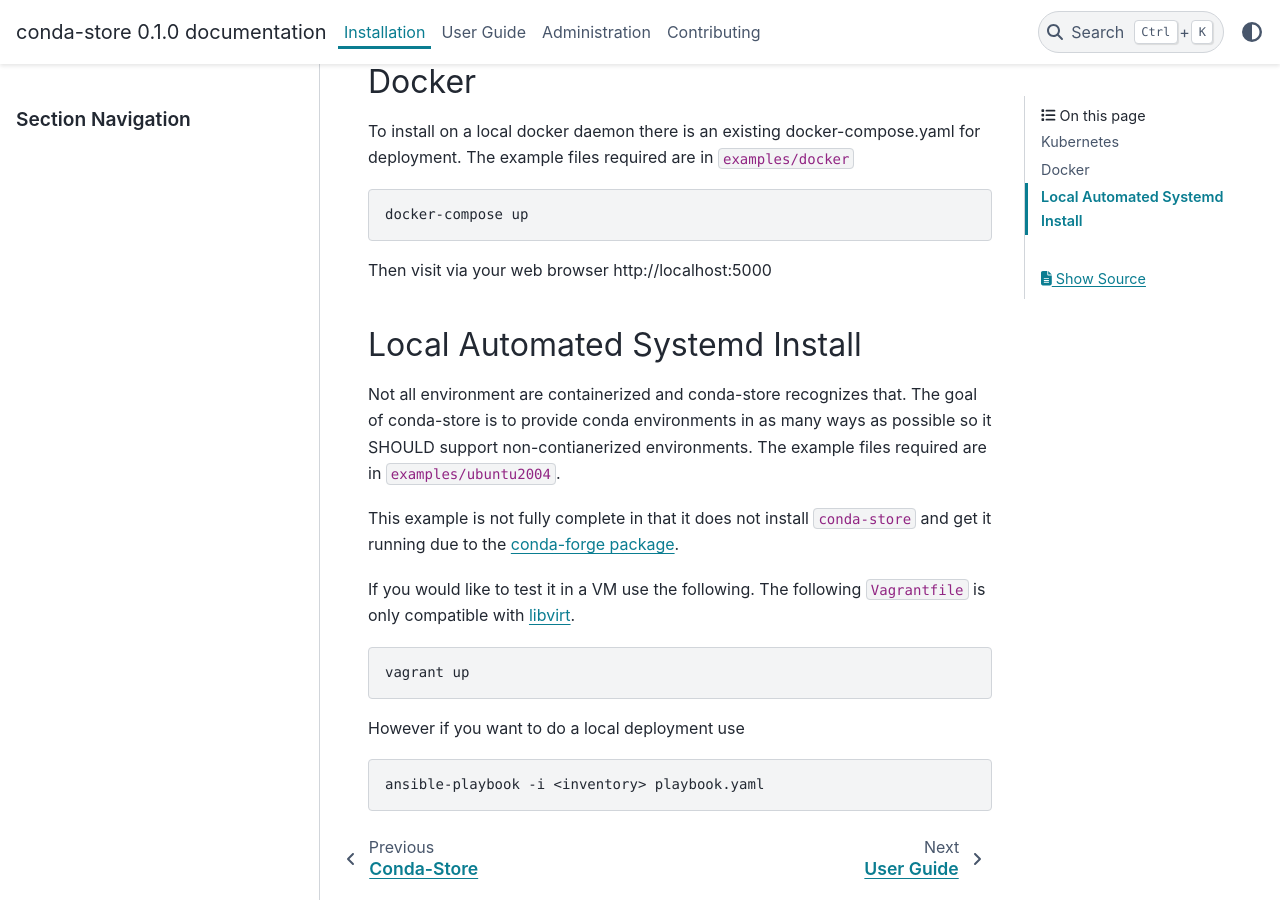
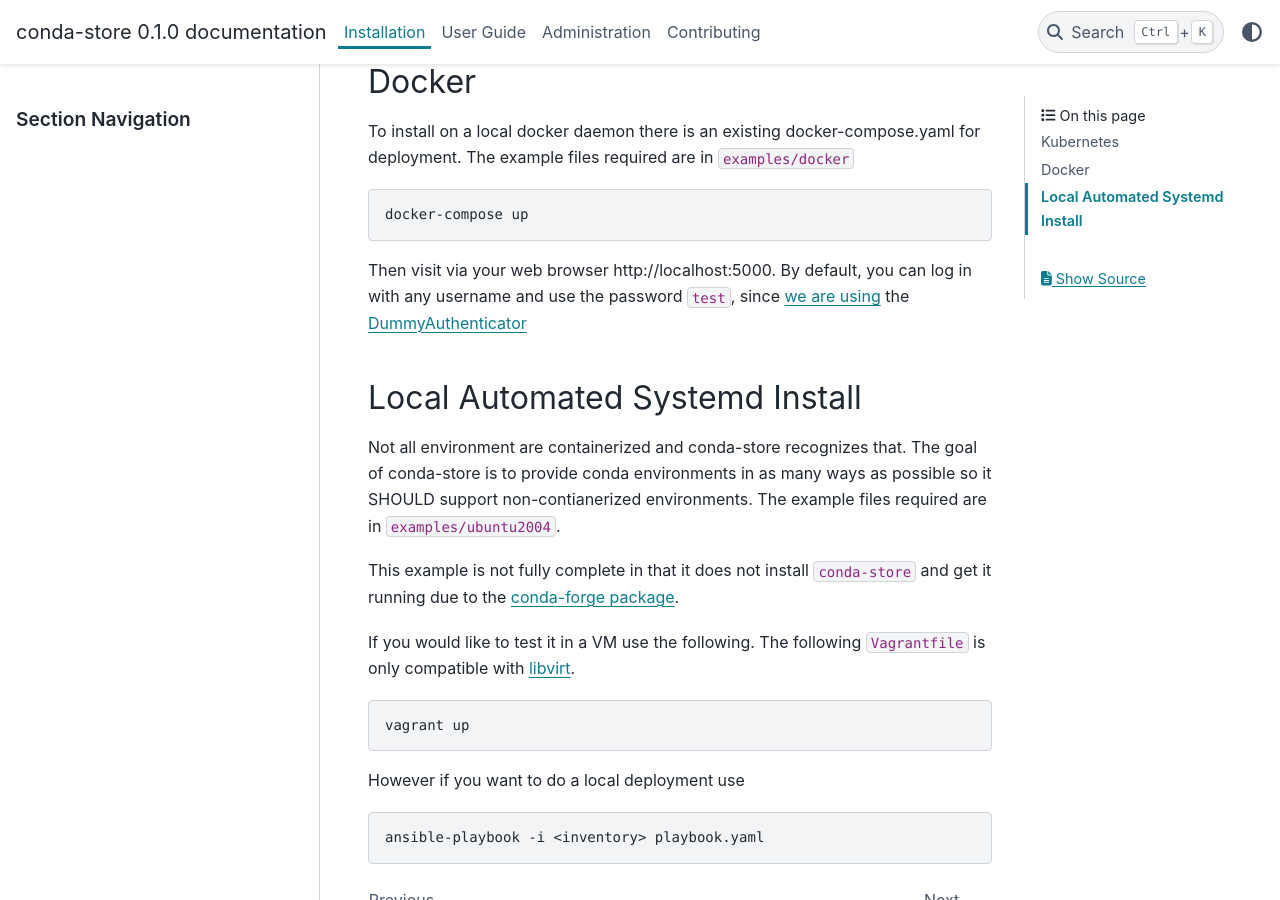
Before and after one commit to conda-incubator/conda-store, a Sphinx documentation site: the page built from docs/installation.md, in a window 1280 px wide and 900 px high, scrolled down 1820 px. Built offline with Sphinx 7.4.7 and the PyData theme 0.15.4, drawn with Linux system fonts in a browser that asks for light colours.

Commit message:
Add default username/pw to docker instructions (#119)
* Add default username/pw to docker instructions

From @peytondmurray

* Clarify using dummy authenticator

````diff
--- a/docs/installation.md
+++ b/docs/installation.md
@@ -73,7 +73,7 @@
 docker-compose up
 ```
 
-Then visit via your web browser http://localhost:5000
+Then visit via your web browser http://localhost:5000. By default, you can log in with any username and use the password `test`, since [we are using](https://github.com/Quansight/conda-store/blob/a679e5c4d2f2fe7d992fd93c5d90c34b38c513ef/tests/assets/jupyterhub_config.py#L4) the [DummyAuthenticator](https://github.com/jupyterhub/jupyterhub/blob/4e7936056744cdad31d608388a349207196efa56/jupyterhub/auth.py#L1122)
 
 ## Local Automated Systemd Install
 
````
